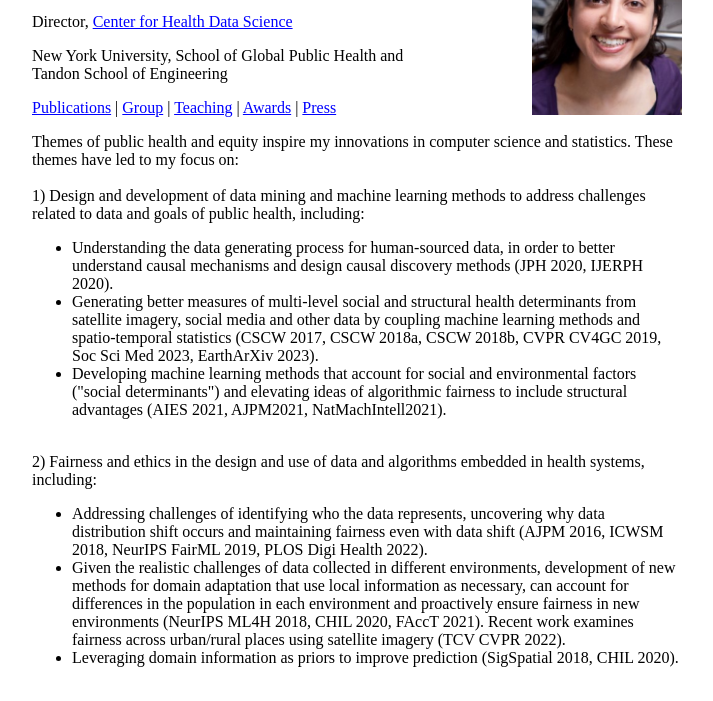
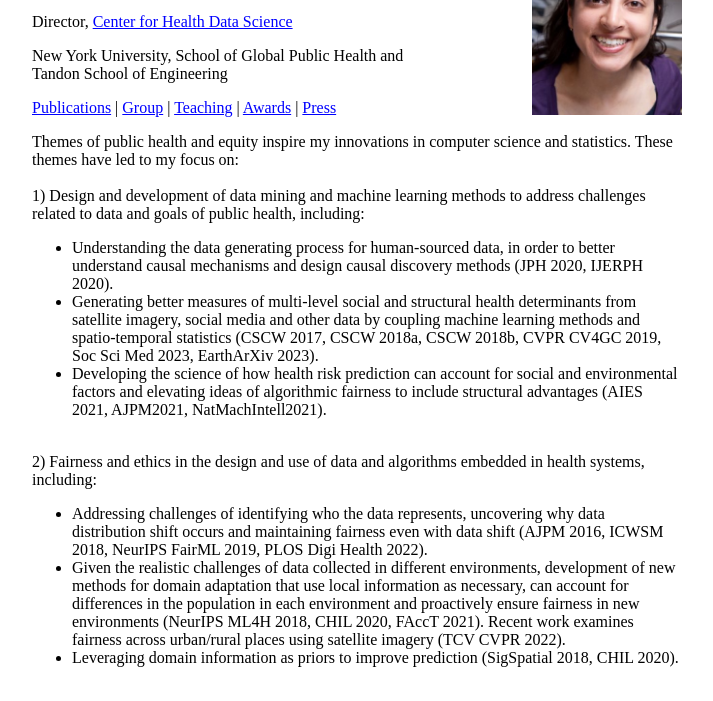
Before and after one commit to rumichunara/rumichunara.github.io, a plain HTML site: page index.html in a window 1280 px wide. Shown: the part 88-789 px from the top of the page, without its empty margins (283-996 px from the left). Drawn offline with Linux system fonts and the light colour scheme.

Commit message:
text updates

```diff
--- a/index.html
+++ b/index.html
@@ -33,7 +33,7 @@ Themes of public health and equity inspire my innovations in computer science an
 
 <li>Generating better measures of multi-level social and structural health determinants from satellite imagery, social media and other data by coupling machine learning methods and spatio-temporal statistics (CSCW 2017, CSCW 2018a, CSCW 2018b, CVPR CV4GC 2019, Soc Sci Med 2023, EarthArXiv 2023).</li>
 
-<li>Developing machine learning methods that account for social and environmental factors ("social determinants") and elevating ideas of algorithmic fairness to include structural advantages (AIES 2021, AJPM2021, NatMachIntell2021).</li>
+<li>Developing the science of how health risk prediction can account for social and environmental factors and elevating ideas of algorithmic fairness to include structural advantages (AIES 2021, AJPM2021, NatMachIntell2021).</li>
 </ul>
 <br>
 2) Fairness and ethics in the design and use of data and algorithms embedded in health systems, including:  <ul>
```
Also changed, not shown: 1 other file.
